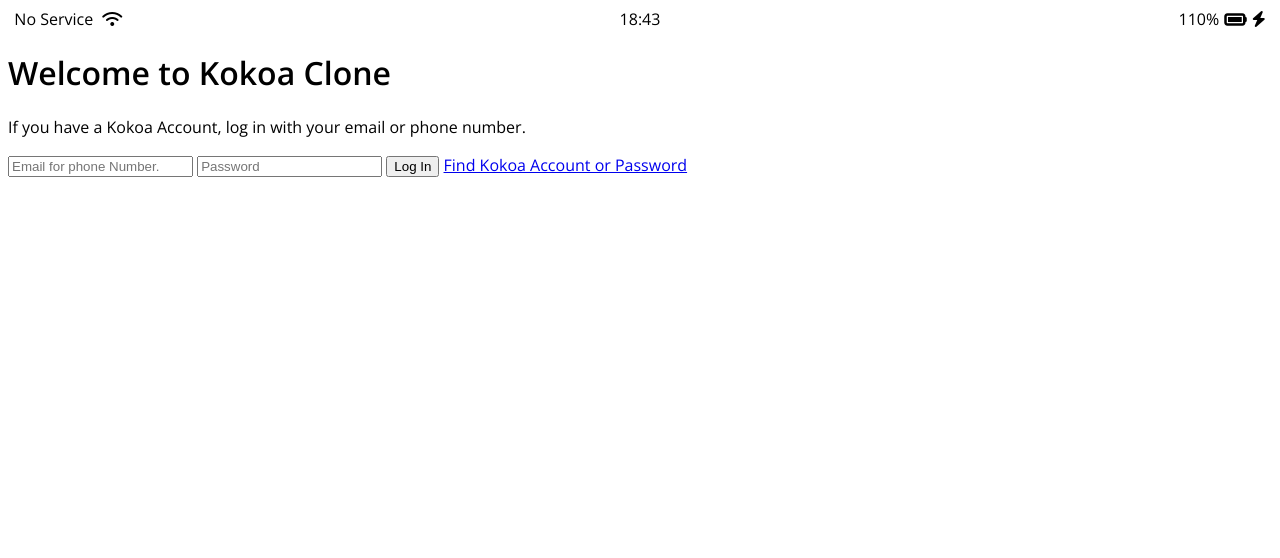
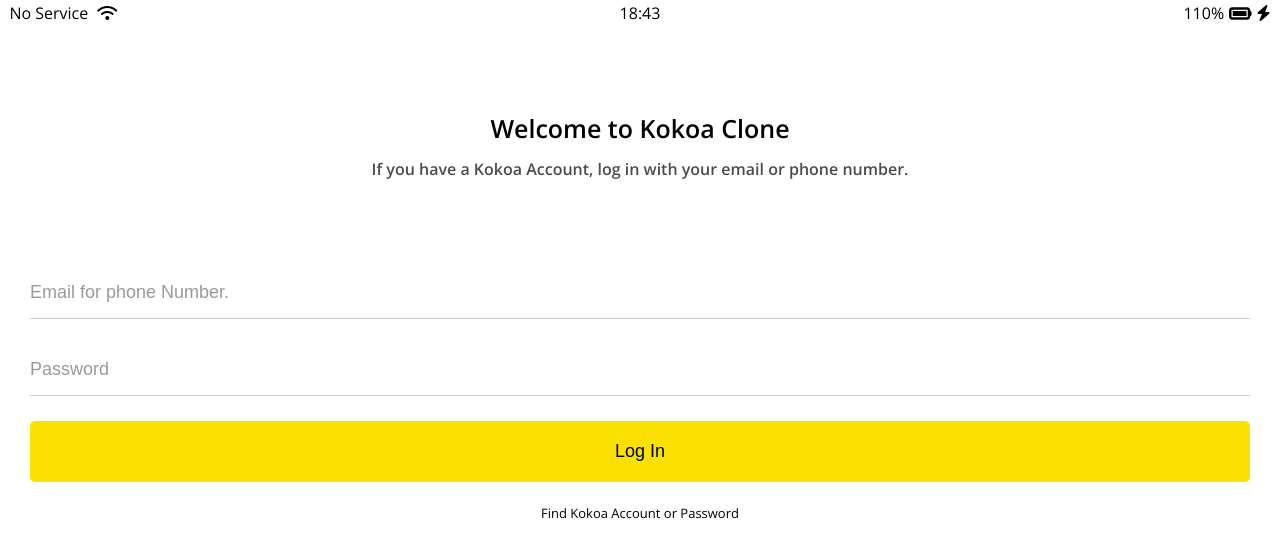
Before and after one commit to aegislsy/kokoa-clone, a plain HTML site: page index.html in a window 1280 px wide. Drawn offline with nearby package versions, Linux system fonts and the light colour scheme.

Commit message:
loginpage

```diff
--- /dev/null
+++ b/css/reset.css
@@ -0,0 +1,127 @@
+html,
+body,
+div,
+span,
+applet,
+object,
+iframe,
+h1,
+h2,
+h3,
+h4,
+h5,
+h6,
+p,
+blockquote,
+pre,
+a,
+abbr,
+acronym,
+address,
+big,
+cite,
+code,
+del,
+dfn,
+em,
+img,
+ins,
+kbd,
+q,
+s,
+samp,
+small,
+strike,
+strong,
+sub,
+sup,
+tt,
+var,
+b,
+u,
+i,
+center,
+dl,
+dt,
+dd,
+ol,
+ul,
+li,
+fieldset,
+form,
+label,
+legend,
+table,
+caption,
+tbody,
+tfoot,
+thead,
+tr,
+th,
+td,
+article,
+aside,
+canvas,
+details,
+embed,
+figure,
+figcaption,
+footer,
+header,
+hgroup,
+menu,
+nav,
+output,
+ruby,
+section,
+summary,
+time,
+mark,
+audio,
+video {
+  margin: 0;
+  padding: 0;
+  border: 0;
+  font-size: 100%;
+  font: inherit;
+  vertical-align: baseline;
+}
+/* HTML5 display-role reset for older browsers */
+article,
+aside,
+details,
+figcaption,
+figure,
+footer,
+header,
+hgroup,
+menu,
+nav,
+section {
+  display: block;
+}
+body {
+  line-height: 1;
+}
+ol,
+ul {
+  list-style: none;
+}
+blockquote,
+q {
+  quotes: none;
+}
+blockquote:before,
+blockquote:after,
+q:before,
+q:after {
+  content: "";
+  content: none;
+}
+table {
+  border-collapse: collapse;
+  border-spacing: 0;
+}
+input:focus {
+  outline: none;
+}
--- /dev/null
+++ b/css/status-bar.css
@@ -0,0 +1,24 @@
+.status-bar {
+  display: flex;
+  justify-content: center;
+  padding: 5px 3px;
+}
+.status-bar__column {
+  width: 33%;
+}
+.status-bar__column:first-child span {
+  margin-right: 5px;
+}
+.status-bar__column:nth-child(2) {
+  display: flex;
+  justify-content: center;
+}
+.status-bar__column:last-child {
+  display: flex;
+  justify-content: flex-end;
+  align-items: center;
+}
+
+.status-bar__column .fa-battery-full {
+  margin: 0px 5px;
+}
--- a/css/styles.css
+++ b/css/styles.css
@@ -1,28 +1,65 @@
 @import url("https://fonts.googleapis.com/css2?family=Open+Sans:wght@400;600&display=swap");
+@import "reset.css";
+@import "variables.css";
+@import "status-bar.css";
+
 body {
   font-family: "Open Sans", sans-serif;
 }
-
-.status-bar {
+.welcome-header {
+  margin: 90px 0px;
+  text-align: center;
   display: flex;
-  justify-content: center;
+  flex-direction: column;
+  align-items: center;
+  font-weight: 600;
 }
-.status-bar__column {
-  width: 33%;
+.welcome-header__title {
+  margin-bottom: 20px;
+  font-size: 25px;
 }
-.status-bar__column:first-child span {
-  margin-right: 5px;
-}
-.status-bar__column:nth-child(2) {
-  display: flex;
-  justify-content: center;
-}
-.status-bar__column:last-child {
-  display: flex;
-  justify-content: flex-end;
-  align-items: center;
+.welcome-header__text {
+  width: 60%;
+  opacity: 0.7;
 }
 
-.status-bar__column .fa-battery-full {
-  margin: 0px 5px;
+#login-form {
+  display: flex;
+  flex-direction: column;
+  margin: 0px 30px;
 }
+
+#login-form input {
+  padding: 15px 0px;
+  border: none;
+  font-size: 18px;
+  margin-bottom: 25px;
+  transition: border-color 0.3s ease-in-out;
+}
+
+#login-form input:not([type="submit"]) {
+  border-bottom: 1px solid rgba(0, 0, 0, 0.2);
+  transition: border-color 0.3s ease-in-out;
+}
+
+#login-form input::placeholder {
+  color: rgba(0, 0, 0, 0.4);
+}
+
+#login-form input:focus {
+  border-color: var(--yellow);
+}
+
+#login-form input[type="submit"] {
+  background-color: var(--yellow);
+  cursor: pointer;
+  padding: 20px 0px;
+  border-radius: 5px;
+}
+
+#login-form a {
+  text-align: center;
+  text-decoration: none;
+  color: inherit;
+  font-size: 13px;
+}
--- /dev/null
+++ b/css/variables.css
@@ -0,0 +1,3 @@
+:root {
+  --yellow: #fae100;
+}
```
